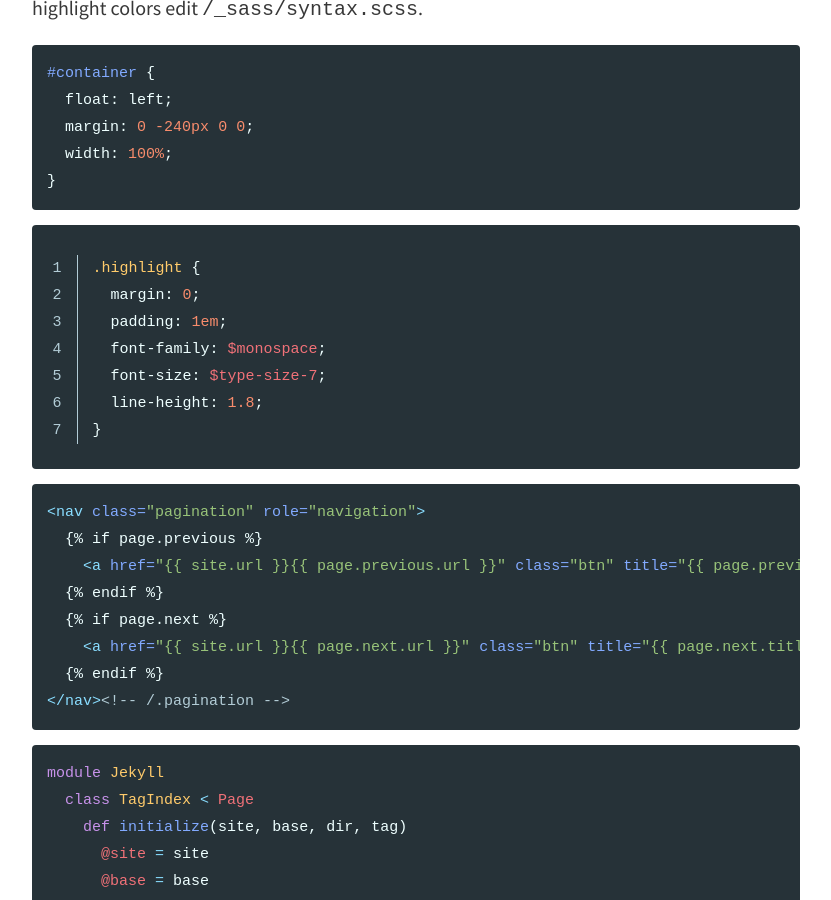
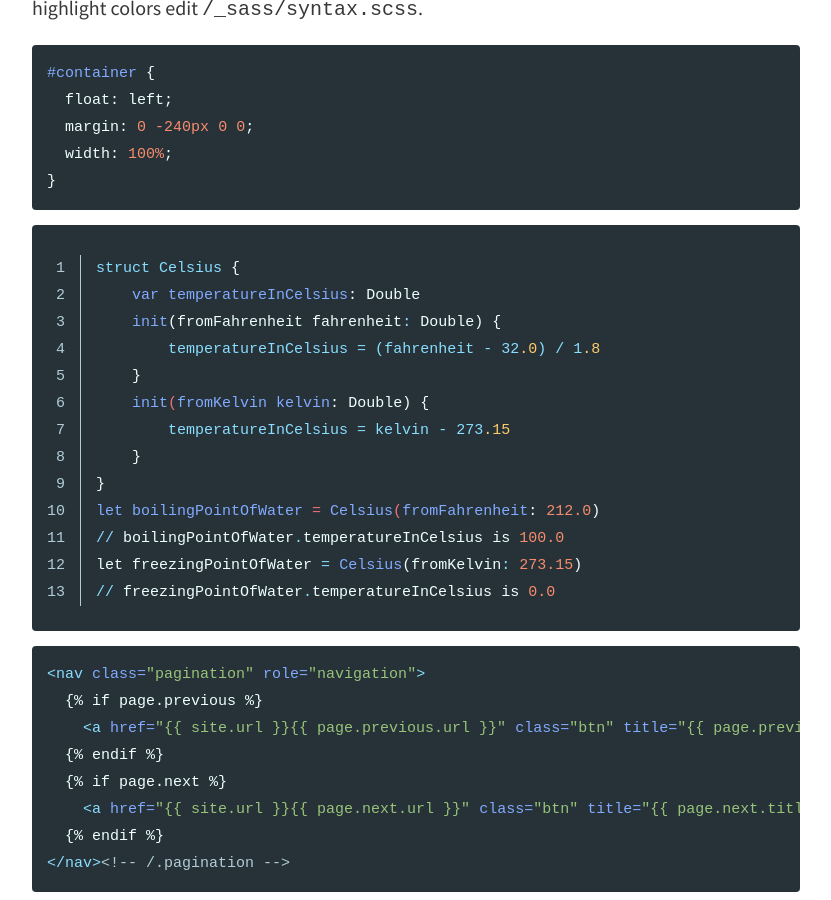
Before and after one commit to abdela7ad/abdela7ad.github.io, a Jekyll site: the page built from _posts/2014-08-08-Markup- Syntax Highlighting.md, in a window 1280 px wide and 900 px high, scrolled down 536 px. Shown: the whole window, without its empty margins (224-1055 px from the left). Built offline with Jekyll 4.4.1, drawn with Linux system fonts in a browser that asks for light colours.

Commit message:
Update 2014-08-08-Markup- Syntax Highlighting.md

````diff
--- a/_posts/2014-08-08-Markup- Syntax Highlighting.md
+++ b/_posts/2014-08-08-Markup- Syntax Highlighting.md
@@ -21,13 +21,19 @@ GitHub Flavored Markdown [fenced code blocks](https://help.github.com/articles/c
 ```
 
 {% highlight scss linenos %}
-.highlight {
-  margin: 0;
-  padding: 1em;
-  font-family: $monospace;
-  font-size: $type-size-7;
-  line-height: 1.8;
+struct Celsius {
+    var temperatureInCelsius: Double
+    init(fromFahrenheit fahrenheit: Double) {
+        temperatureInCelsius = (fahrenheit - 32.0) / 1.8
+    }
+    init(fromKelvin kelvin: Double) {
+        temperatureInCelsius = kelvin - 273.15
+    }
 }
+let boilingPointOfWater = Celsius(fromFahrenheit: 212.0)
+// boilingPointOfWater.temperatureInCelsius is 100.0
+let freezingPointOfWater = Celsius(fromKelvin: 273.15)
+// freezingPointOfWater.temperatureInCelsius is 0.0
 {% endhighlight %}
 
 ```html
````
